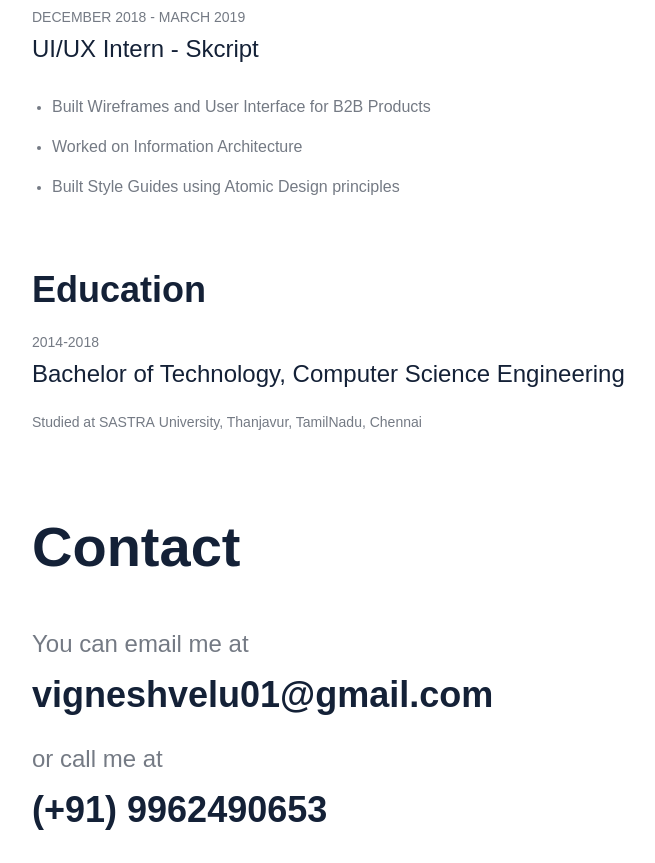
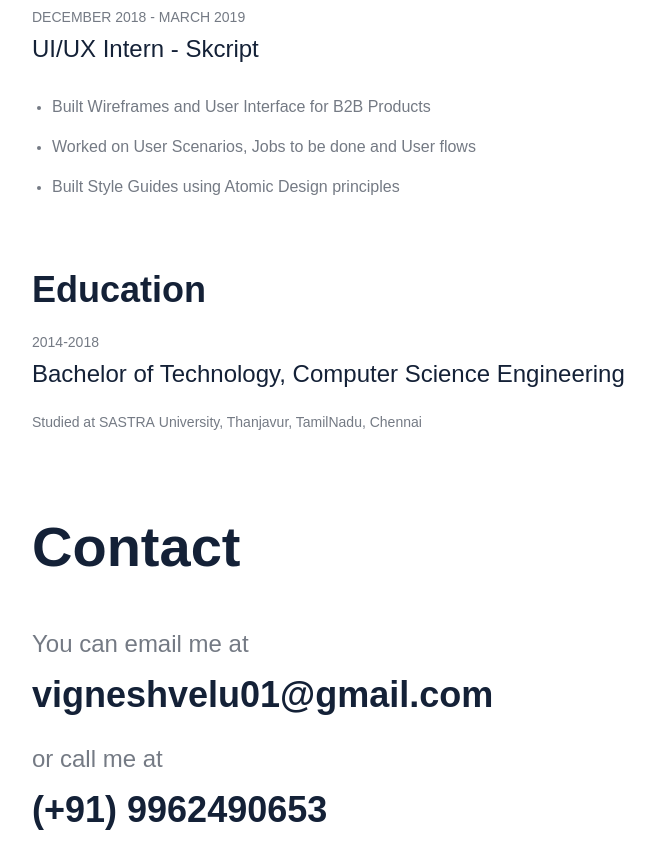
Before and after one commit to vigneshvelu/vigneshvelu.github.io, a plain HTML site: page index.html in a window 1280 px wide. Shown: the part 2500-3363 px from the top of the page, without its empty margins (8-663 px from the left). Drawn offline with nearby package versions, Linux system fonts and the light colour scheme; a script that the page names is missing.

Commit message:
Errors Correction

```diff
--- a/index.html
+++ b/index.html
@@ -195,7 +195,7 @@
                 <div class="listelement">Built Wireframes and User Interface for B2B Products</div>
               </li>
               <li>
-                <div class="listelement">Worked on Information Architecture</div>
+                <div class="listelement"> Worked on User Scenarios, Jobs to be done and User flows</div>
               </li>
               <li>
                 <div class="listelement">Built Style Guides using Atomic Design principles</div>
```
Also changed, not shown: MISSING.txt (deleted), 1 other file.
